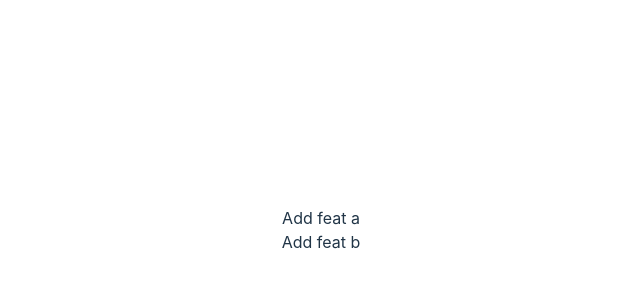
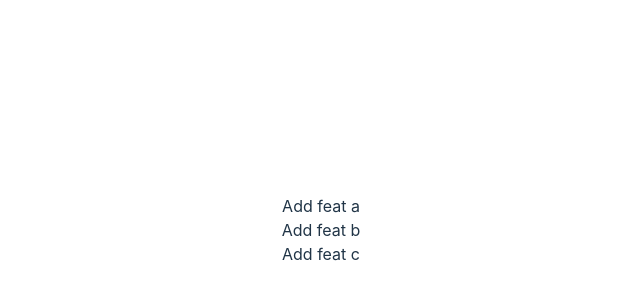
Before and after one commit to supakrit03/semantic-release-101, a React (Vite) app: page / in a window 1280 px wide. Shown: the part 170-470 px from the top of the page, without its empty margins (319-959 px from the left). Built offline with nearby package versions, Linux system fonts and the light colour scheme.

Commit message:
feat: add feat c

```diff
--- a/src/App.tsx
+++ b/src/App.tsx
@@ -5,6 +5,7 @@ function App() {
     <>
       <div>Add feat a</div>
       <div>Add feat b</div>
+      <div>Add feat c</div>
     </>
   );
 }
```
